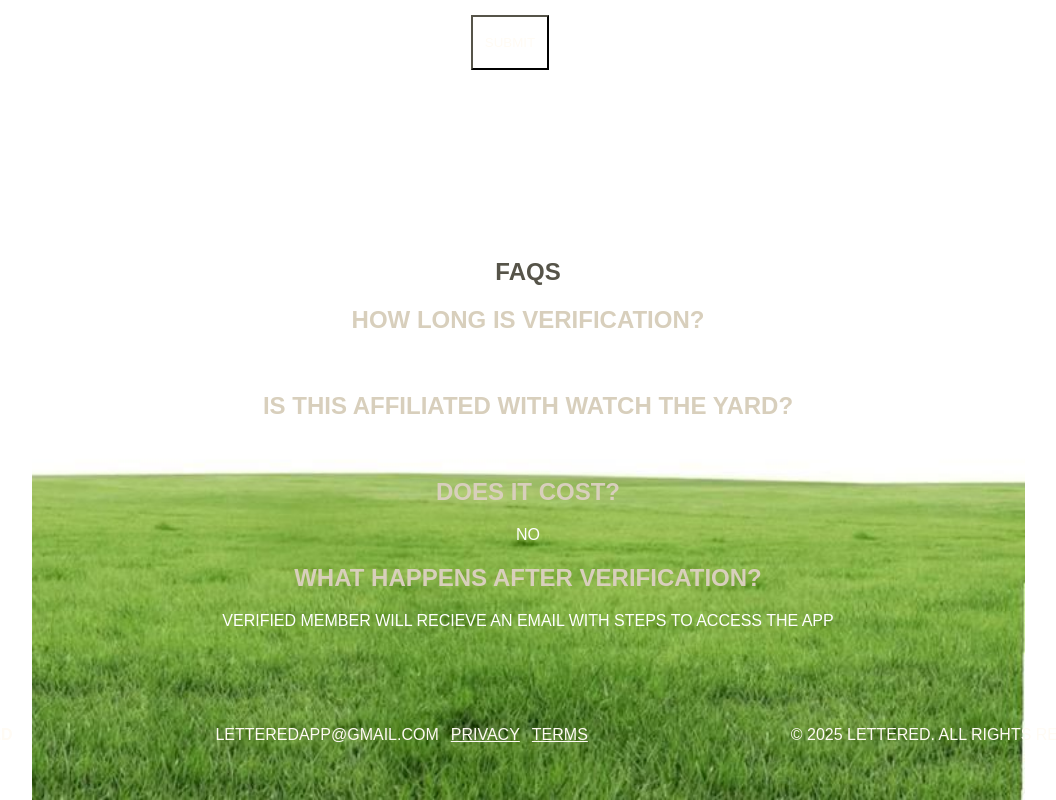
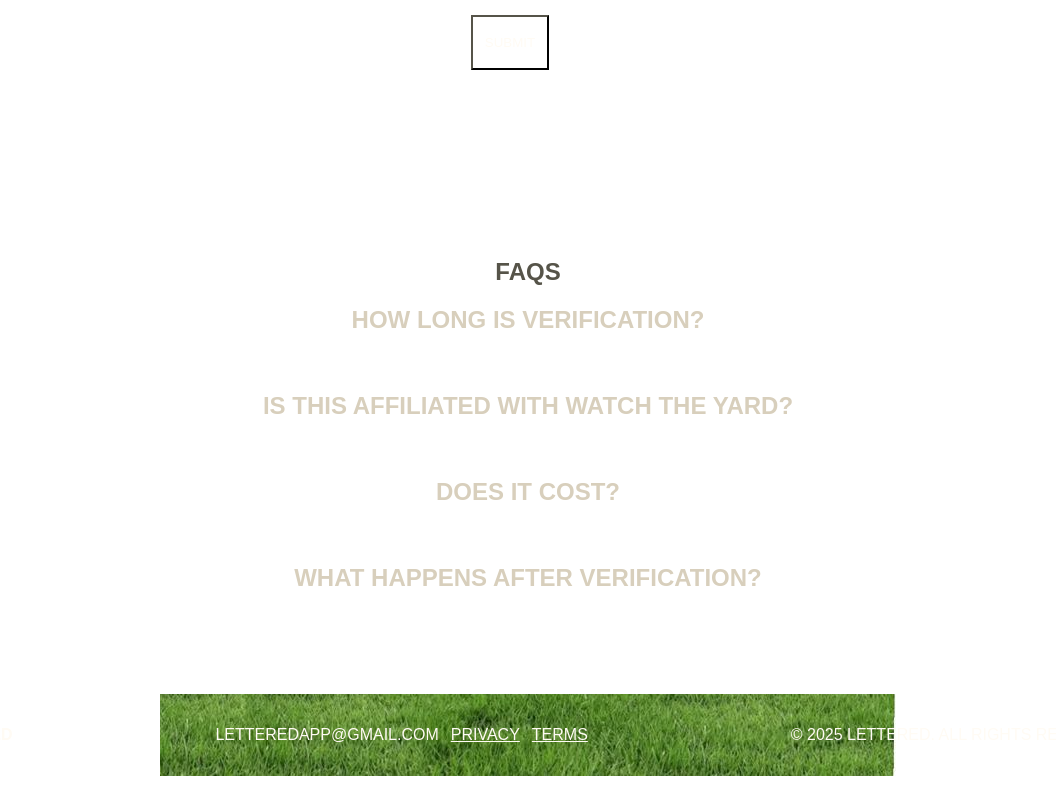
Before and after one commit to dret13/dret13lettered-landing.github.io, a plain HTML site: page index.html in a window 1280 px wide. Shown: the part 965-1765 px from the top of the page, without its empty margins (112-1168 px from the left). Drawn offline with Linux system fonts and the light colour scheme; files whose address does not match are found by name.

Commit message:
footer background

```diff
--- a/index.html
+++ b/index.html
@@ -157,7 +157,7 @@
             font-weight: normal;
             font-style: normal;
         }
-        body{
+        footer{
             /* background-image: linear-gradient(to bottom, rgb(17, 18, 13) 70%,  #565449);
             background-color: rgb(17, 18, 13);
             height: 100%;
@@ -165,7 +165,7 @@
             background-image: url(images/_\ -\ 2025-09-29T165204.932.jpeg);
             background-position: center bottom;
             background-repeat: no-repeat;
-            background-size: contain;
+            background-size: inherit;
         }
 
         nav{
```
